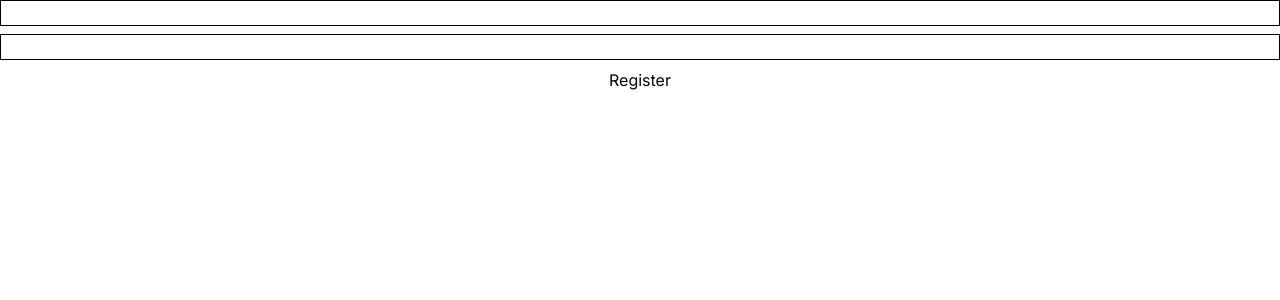
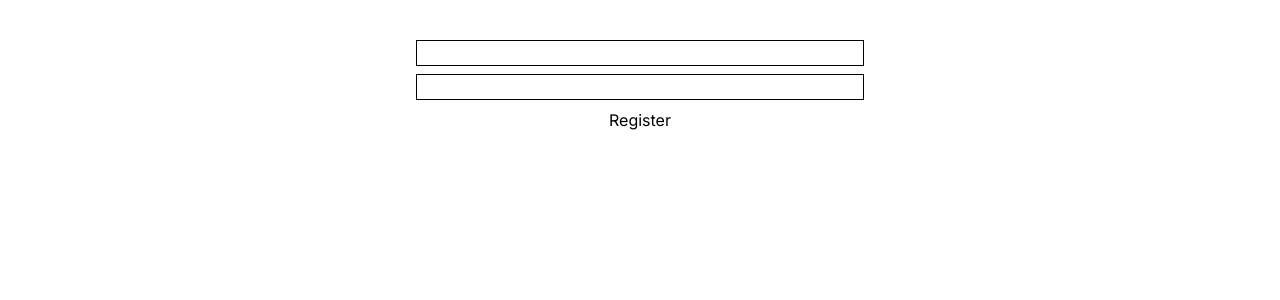
Before and after one commit to byiringiroscar/nextauth-authentication, a Next.js app: page /register in a window 1280 px wide. Shown: the top 300 px of the page. Built offline with nearby package versions, Linux system fonts and the light colour scheme.

Commit message:
Update page.tsx

```diff
--- a/app/register/page.tsx
+++ b/app/register/page.tsx
@@ -1,6 +1,6 @@
 const RegisterPage = () => {
     return (
-        <form className="flex flex-col gap-2">
+        <form className="flex flex-col gap-2 mx-auto max-w-md mt-10">
             <input className="border border-black" type="email" />
             <input  className="border border-black" type="password" />
             <button type="submit">Register</button>
```
